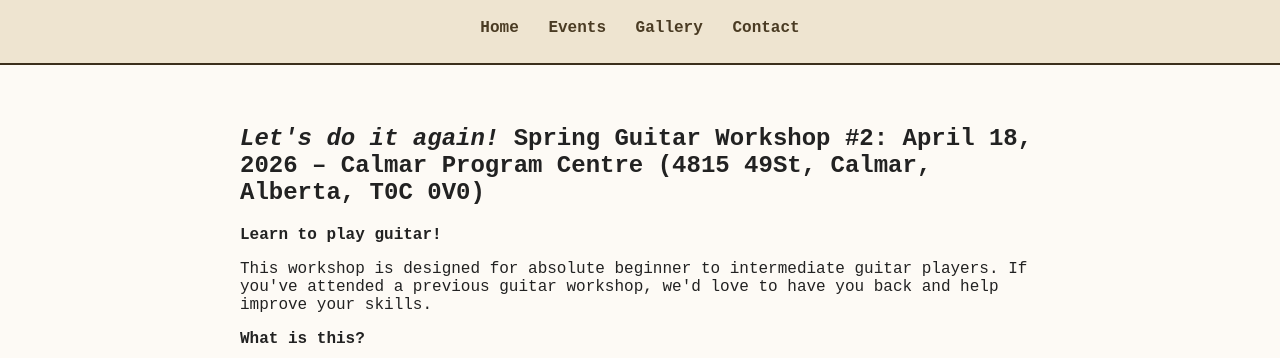
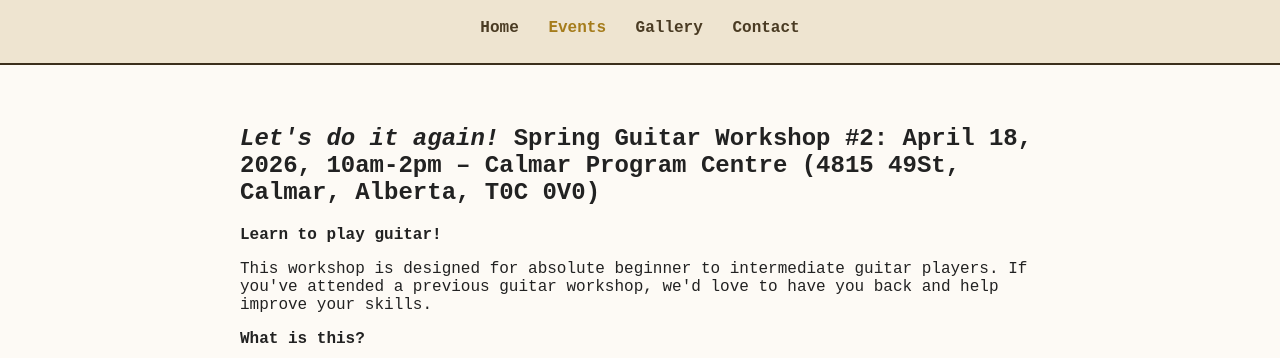
Before and after one commit to paigestewart/conjuringcreekmusicsociety, a plain HTML site: page 2Spring2026CCMSGuitarWorkshop.html in a window 1280 px wide. Shown: the part 442-800 px from the top of the page. Drawn offline with Linux system fonts and the light colour scheme.

Commit message:
Add files via upload
added time of workshop to titles and class active to event webpage... again (updated local files as well c:)

```diff
--- a/2Spring2026CCMSGuitarWorkshop.html
+++ b/2Spring2026CCMSGuitarWorkshop.html
@@ -13,7 +13,7 @@
     <nav>
       <ul>
         <li><a href="index.html">Home</a></li>
-        <li><a href="events.html">Events</a></li>
+        <li><a href="events.html" class="active">Events</a></li>
         <li><a href="gallery.html">Gallery</a></li>
         <li><a href="contact.html">Contact</a></li>
       </ul>
@@ -21,7 +21,7 @@
   </header>
   <main>
     <section>
-      <h2><i>Let's do it again!</i> Spring Guitar Workshop #2:</strong> April 18, 2026 – Calmar Program Centre (4815 49St, Calmar, Alberta, T0C 0V0)</h2>
+      <h2><i>Let's do it again!</i> Spring Guitar Workshop #2:</strong> April 18, 2026, 10am-2pm – Calmar Program Centre (4815 49St, Calmar, Alberta, T0C 0V0)</h2>
       <p><strong>Learn to play guitar!</strong>
 <p>This workshop is designed for absolute beginner to intermediate guitar players. If you've attended a previous guitar workshop, we'd love to have you back and help improve your skills.
 <p><strong>What is this?</strong>
```
Also changed, not shown: events.html (+1 -1 lines).
